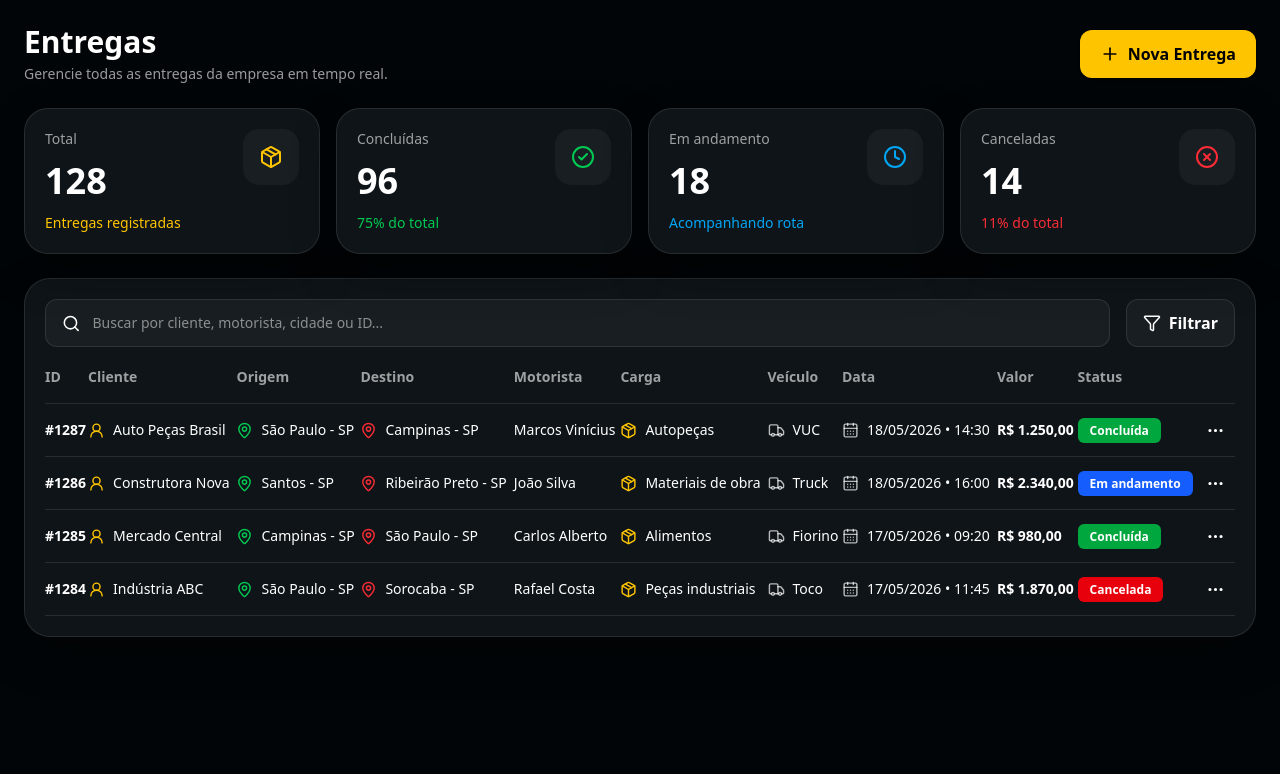
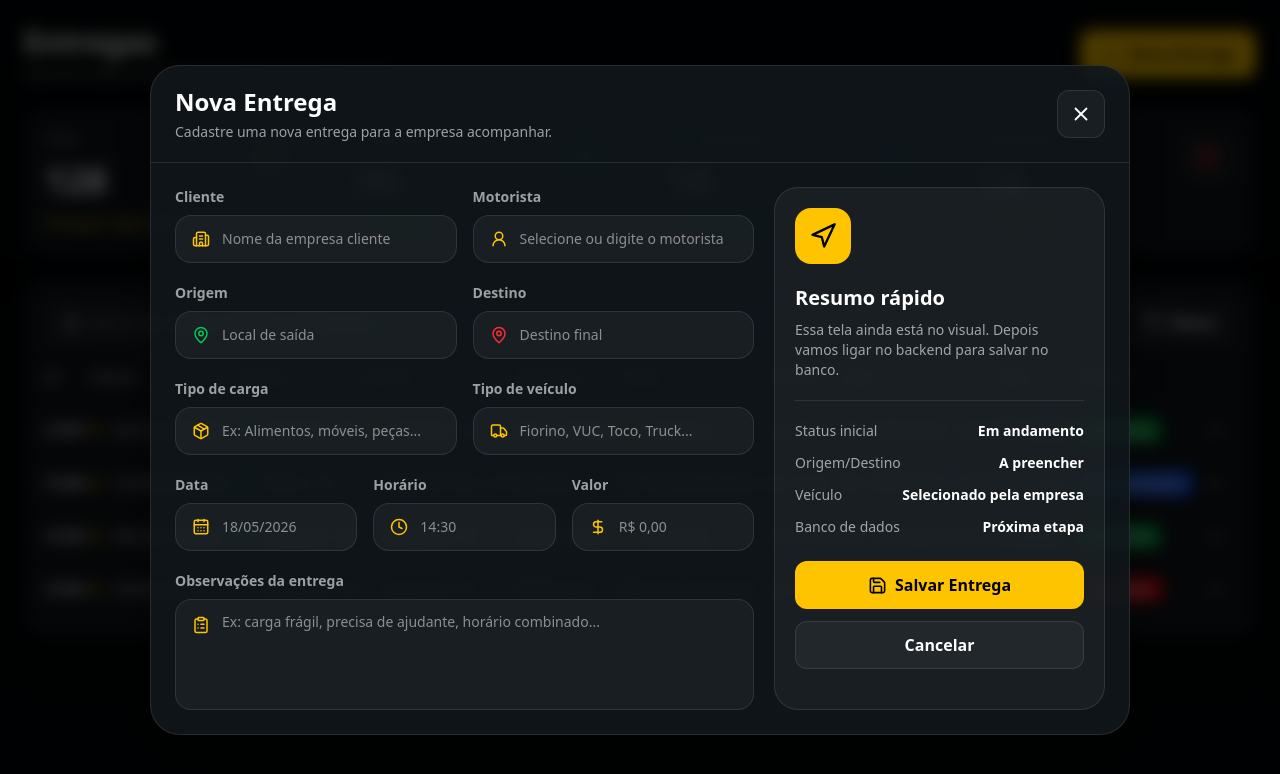
Before and after one commit to luannaaa/flatauto-cliente-painel, a Next.js app: page /empresa/entregas in a window 1280 px wide. Both pictures are taken after a click on the button "Nova Entrega". Shown: the top 774 px of the page. Built offline with nearby package versions, Linux system fonts and the light colour scheme.

Commit message:
feat: modal nova entrega empresa

```diff
--- a/app/empresa/entregas/page.tsx
+++ b/app/empresa/entregas/page.tsx
@@ -14,6 +14,12 @@ import {
   XCircle,
   Filter,
   MoreHorizontal,
+  X,
+  Building2,
+  DollarSign,
+  ClipboardList,
+  Navigation,
+  Save,
 } from "lucide-react"
 
 type Tema = "dark" | "light"
@@ -75,6 +81,7 @@ const entregas = [
 
 export default function EntregasEmpresaPage() {
   const [tema, setTema] = useState<Tema>("dark")
+  const [modalAberto, setModalAberto] = useState(false)
 
   useEffect(() => {
     const temaSalvo = localStorage.getItem("temaEmpresa") as Tema | null
@@ -108,7 +115,10 @@ export default function EntregasEmpresaPage() {
           </p>
         </div>
 
-        <button className="flex h-12 items-center gap-2 rounded-xl bg-[#ffc400] px-5 font-black text-black shadow">
+        <button
+          onClick={() => setModalAberto(true)}
+          className="flex h-12 items-center gap-2 rounded-xl bg-[#ffc400] px-5 font-black text-black shadow"
+        >
           <Plus size={20} />
           Nova Entrega
         </button>
@@ -159,54 +169,15 @@ export default function EntregasEmpresaPage() {
               {entregas.map((entrega) => (
                 <tr key={entrega.id} className={`border-b ${ui.linha}`}>
                   <td className="py-4 font-bold">{entrega.id}</td>
-
-                  <td>
-                    <div className="flex items-center gap-2">
-                      <UserRound size={17} className="text-[#ffc400]" />
-                      {entrega.cliente}
-                    </div>
-                  </td>
-
-                  <td>
-                    <div className="flex items-center gap-2">
-                      <MapPin size={17} className="text-green-500" />
-                      {entrega.origem}
-                    </div>
-                  </td>
-
-                  <td>
-                    <div className="flex items-center gap-2">
-                      <MapPin size={17} className="text-red-500" />
-                      {entrega.destino}
-                    </div>
-                  </td>
-
+                  <td><IconText icon={<UserRound size={17} className="text-[#ffc400]" />} text={entrega.cliente} /></td>
+                  <td><IconText icon={<MapPin size={17} className="text-green-500" />} text={entrega.origem} /></td>
+                  <td><IconText icon={<MapPin size={17} className="text-red-500" />} text={entrega.destino} /></td>
                   <td>{entrega.motorista}</td>
-
-                  <td>
-                    <div className="flex items-center gap-2">
-                      <Package size={17} className="text-[#ffc400]" />
-                      {entrega.carga}
-                    </div>
-                  </td>
-
-                  <td>
-                    <div className="flex items-center gap-2">
-                      <Truck size={17} className={ui.iconeEscuro} />
-                      {entrega.veiculo}
-                    </div>
-                  </td>
-
-                  <td>
-                    <div className="flex items-center gap-2">
-                      <CalendarDays size={17} className={ui.iconeEscuro} />
-                      {entrega.data} • {entrega.horario}
-                    </div>
-                  </td>
-
+                  <td><IconText icon={<Package size={17} className="text-[#ffc400]" />} text={entrega.carga} /></td>
+                  <td><IconText icon={<Truck size={17} className={ui.iconeEscuro} />} text={entrega.veiculo} /></td>
+                  <td><IconText icon={<CalendarDays size={17} className={ui.iconeEscuro} />} text={`${entrega.data} • ${entrega.horario}`} /></td>
                   <td className="font-bold">{entrega.valor}</td>
                   <td><Status nome={entrega.status} /></td>
-
                   <td>
                     <button className="rounded-lg p-2 hover:bg-white/10">
                       <MoreHorizontal size={19} />
@@ -218,18 +189,128 @@ export default function EntregasEmpresaPage() {
           </table>
         </div>
       </section>
+
+      {modalAberto && <ModalNovaEntrega ui={ui} claro={claro} fechar={() => setModalAberto(false)} />}
     </main>
   )
 }
 
+function ModalNovaEntrega({ ui, claro, fechar }: any) {
+  return (
+    <div className="fixed inset-0 z-50 flex items-center justify-center bg-black/70 p-4 backdrop-blur-sm">
+      <section className={`w-full max-w-[980px] overflow-hidden rounded-[30px] border ${ui.card}`}>
+        <header className={`flex items-center justify-between border-b px-6 py-5 ${ui.linha}`}>
+          <div>
+            <h2 className="text-2xl font-black">Nova Entrega</h2>
+            <p className={`mt-1 text-sm ${ui.textoFraco}`}>
+              Cadastre uma nova entrega para a empresa acompanhar.
+            </p>
+          </div>
+
+          <button onClick={fechar} className={`rounded-xl border p-3 ${ui.card2}`}>
+            <X size={22} />
+          </button>
+        </header>
+
+        <div className="grid gap-5 p-6 lg:grid-cols-[1.4fr_0.8fr]">
+          <div className="space-y-5">
+            <div className="grid gap-4 md:grid-cols-2">
+              <Campo ui={ui} icon={<Building2 size={18} />} label="Cliente" placeholder="Nome da empresa cliente" />
+              <Campo ui={ui} icon={<UserRound size={18} />} label="Motorista" placeholder="Selecione ou digite o motorista" />
+            </div>
+
+            <div className="grid gap-4 md:grid-cols-2">
+              <Campo ui={ui} icon={<MapPin size={18} className="text-green-500" />} label="Origem" placeholder="Local de saída" />
+              <Campo ui={ui} icon={<MapPin size={18} className="text-red-500" />} label="Destino" placeholder="Destino final" />
+            </div>
+
+            <div className="grid gap-4 md:grid-cols-2">
+              <Campo ui={ui} icon={<Package size={18} />} label="Tipo de carga" placeholder="Ex: Alimentos, móveis, peças..." />
+              <Campo ui={ui} icon={<Truck size={18} />} label="Tipo de veículo" placeholder="Fiorino, VUC, Toco, Truck..." />
+            </div>
+
+            <div className="grid gap-4 md:grid-cols-3">
+              <Campo ui={ui} icon={<CalendarDays size={18} />} label="Data" placeholder="18/05/2026" />
+              <Campo ui={ui} icon={<Clock size={18} />} label="Horário" placeholder="14:30" />
+              <Campo ui={ui} icon={<DollarSign size={18} />} label="Valor" placeholder="R$ 0,00" />
+            </div>
+
+            <div>
+              <label className={`mb-2 block text-sm font-bold ${ui.textoFraco}`}>Observações da entrega</label>
+              <div className={`flex min-h-[110px] gap-3 rounded-2xl border px-4 py-3 ${ui.card2}`}>
+                <ClipboardList size={18} className="mt-1 text-[#ffc400]" />
+                <textarea
+                  placeholder="Ex: carga frágil, precisa de ajudante, horário combinado..."
+                  className="min-h-[85px] flex-1 resize-none bg-transparent text-sm outline-none"
+                />
+              </div>
+            </div>
+          </div>
+
+          <aside className={`rounded-[24px] border p-5 ${ui.card2}`}>
+            <div className="flex h-14 w-14 items-center justify-center rounded-2xl bg-[#ffc400] text-black">
+              <Navigation size={28} />
+            </div>
+
+            <h3 className="mt-5 text-xl font-black">Resumo rápido</h3>
+            <p className={`mt-2 text-sm ${ui.textoFraco}`}>
+              Essa tela ainda está no visual. Depois vamos ligar no backend para salvar no banco.
+            </p>
+
+            <div className={`mt-5 space-y-3 border-t pt-5 ${ui.linha}`}>
+              <ResumoLinha label="Status inicial" valor="Em andamento" />
+              <ResumoLinha label="Origem/Destino" valor="A preencher" />
+              <ResumoLinha label="Veículo" valor="Selecionado pela empresa" />
+              <ResumoLinha label="Banco de dados" valor="Próxima etapa" />
+            </div>
+
+            <button className="mt-6 flex h-12 w-full items-center justify-center gap-2 rounded-xl bg-[#ffc400] font-black text-black">
+              <Save size={19} />
+              Salvar Entrega
+            </button>
+
+            <button onClick={fechar} className={`mt-3 h-12 w-full rounded-xl border font-bold ${ui.card2}`}>
+              Cancelar
+            </button>
+          </aside>
+        </div>
+      </section>
+    </div>
+  )
+}
+
+function Campo({ ui, icon, label, placeholder }: any) {
+  return (
+    <label>
+      <span className={`mb-2 block text-sm font-bold ${ui.textoFraco}`}>{label}</span>
+      <div className={`flex h-12 items-center gap-3 rounded-2xl border px-4 ${ui.card2}`}>
+        <span className="text-[#ffc400]">{icon}</span>
+        <input placeholder={placeholder} className="w-full bg-transparent text-sm outline-none" />
+      </div>
+    </label>
+  )
+}
+
+function ResumoLinha({ label, valor }: any) {
+  return (
+    <div className="flex items-center justify-between gap-3 text-sm">
+      <span className="opacity-60">{label}</span>
+      <strong className="text-right">{valor}</strong>
+    </div>
+  )
+}
+
+function IconText({ icon, text }: { icon: React.ReactNode; text: string }) {
+  return (
+    <div className="flex items-center gap-2">
+      {icon}
+      <span>{text}</span>
+    </div>
+  )
+}
+
 function CardResumo({ titulo, valor, detalhe, icon, verde, azul, vermelho, ui }: any) {
-  const cor = vermelho
-    ? "text-red-500"
-    : azul
-    ? "text-sky-500"
-    : verde
-    ? "text-green-500"
-    : "text-[#ffc400]"
+  const cor = vermelho ? "text-red-500" : azul ? "text-sky-500" : verde ? "text-green-500" : "text-[#ffc400]"
 
   return (
     <div className={`rounded-[24px] border p-5 ${ui.card}`}>
@@ -256,9 +337,5 @@ function Status({ nome }: { nome: string }) {
       ? "bg-blue-600"
       : "bg-red-600"
 
-  return (
-    <span className={`rounded-md px-3 py-1 text-xs font-bold text-white ${classe}`}>
-      {nome}
-    </span>
-  )
+  return <span className={`rounded-md px-3 py-1 text-xs font-bold text-white ${classe}`}>{nome}</span>
 }
```
